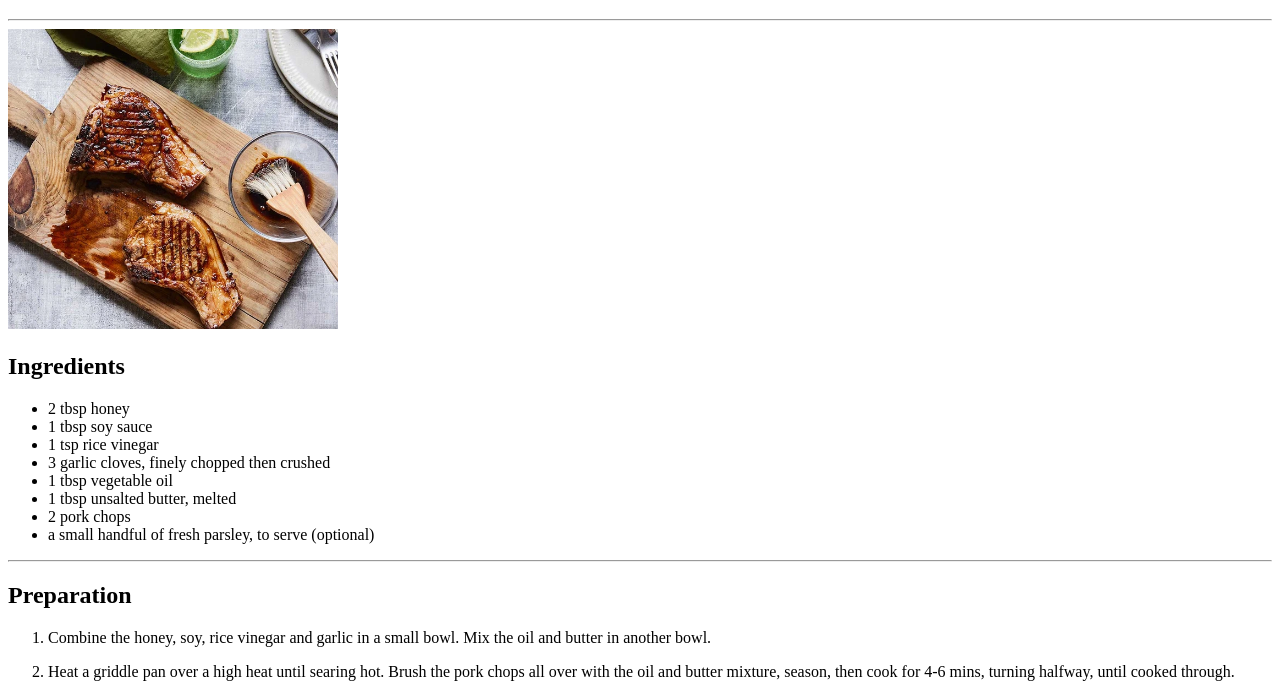
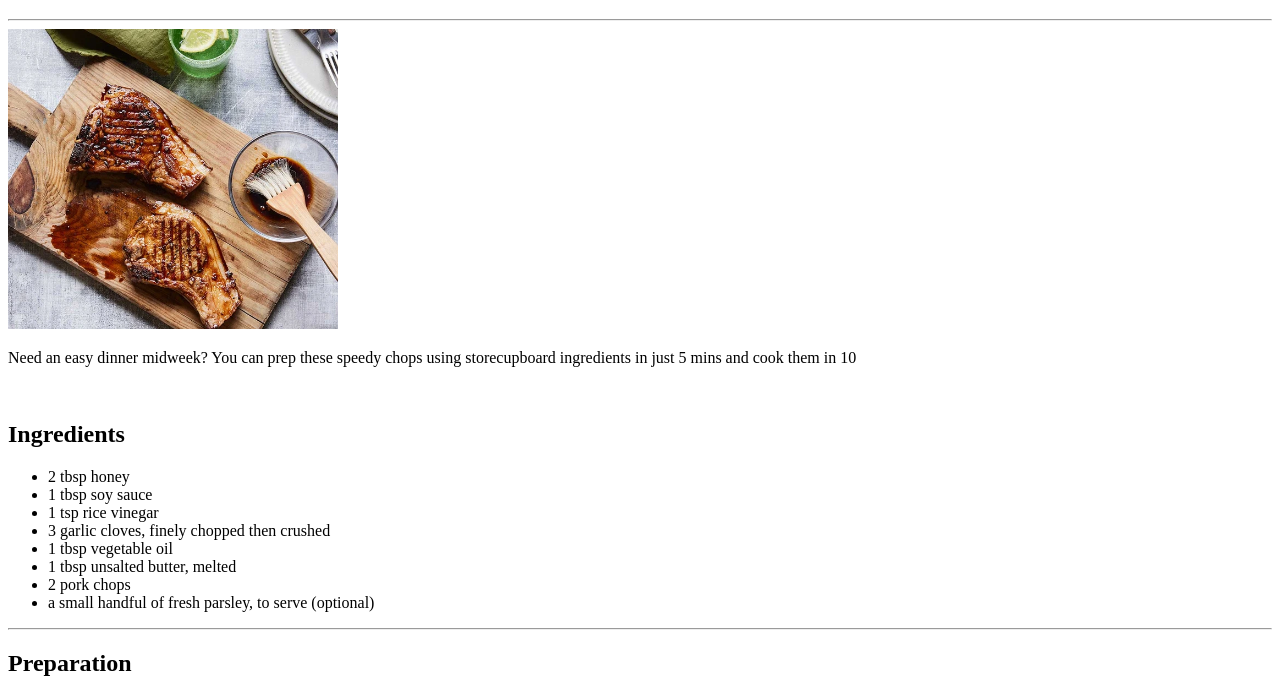
Before and after one commit to AndreaRotunno/odin-recipes, a plain HTML site: page porkchops.html in a window 1280 px wide. Shown: the part 87-781 px from the top of the page. Drawn offline with Linux system fonts and the light colour scheme.

Commit message:
add description to porkchop

```diff
--- a/porkchops.html
+++ b/porkchops.html
@@ -10,6 +10,8 @@
     <h1>Quick honey & garlic pork chops</h1>
     <hr>
     <img src="assets/imgs/Quick-honey-garlic-pork-chops-13d2839.webp" alt="Quick honey & garlic pork chops" height="300">
+    <p>Need an easy dinner midweek? You can prep these speedy chops using storecupboard ingredients in just 5 mins and cook them in 10</p>
+    <br>
     <h2>Ingredients</h2>
 <ul>
     <li>2 tbsp honey</li>
```
